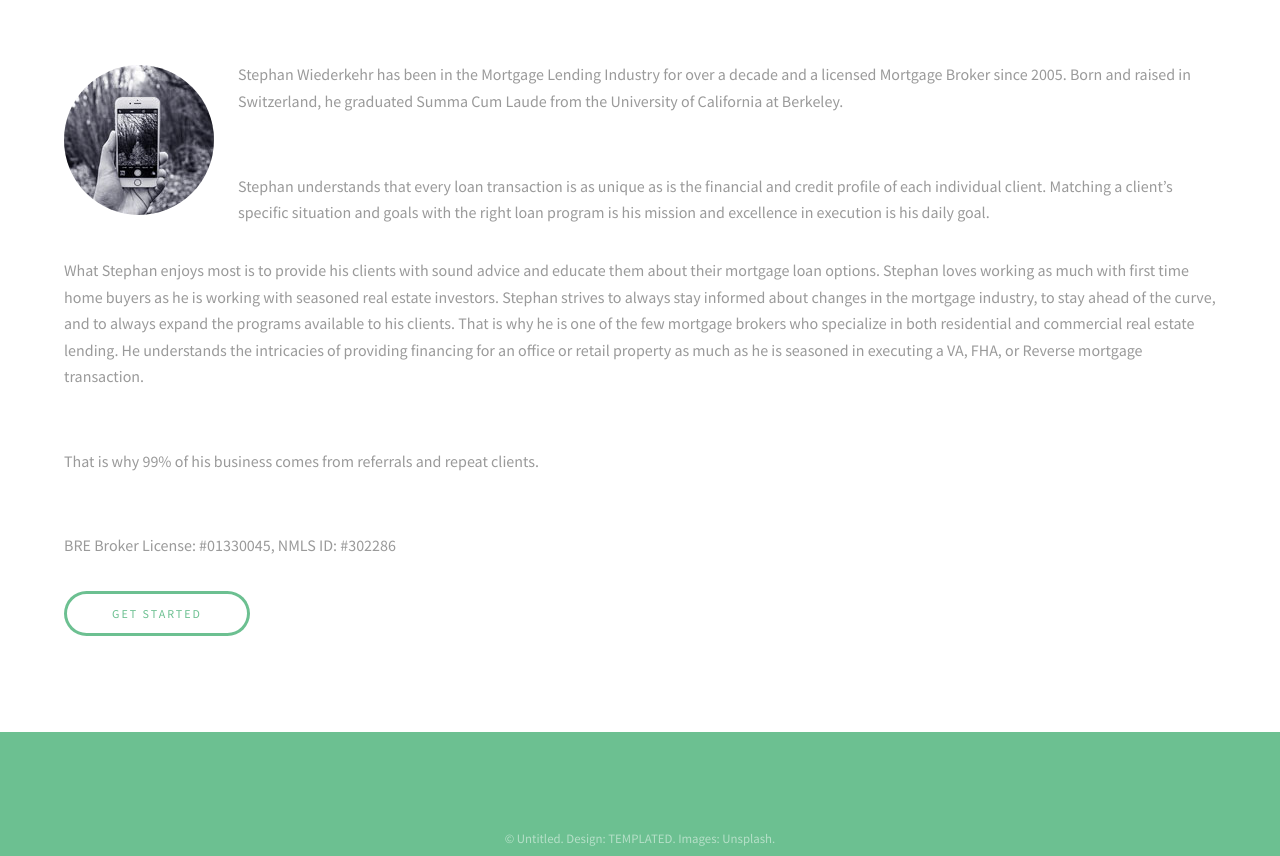
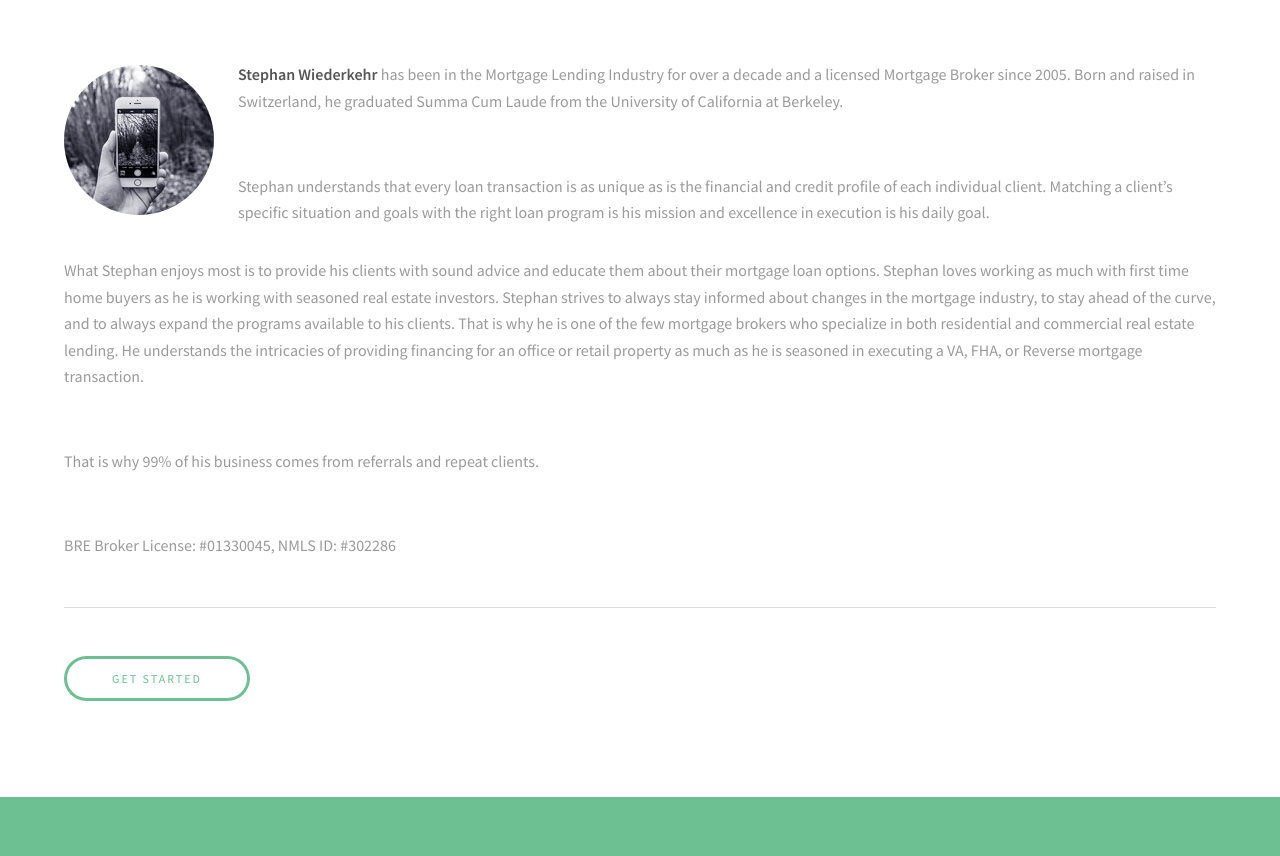
Before and after one commit to awiddy/Pacific-Mortgage, a plain HTML site: page aboutUs.html in a window 1280 px wide. Shown: the part 241-1097 px from the top of the page. Drawn offline with Linux system fonts and the light colour scheme.

Commit message:
Update aboutUs.html

```diff
--- a/aboutUs.html
+++ b/aboutUs.html
@@ -38,7 +38,7 @@
 					<div class="image round left">
 						<img src="images/pic01.jpg" alt="Pic 01" />
 					</div>
-					<p>Stephan Wiederkehr has been in the Mortgage Lending Industry for over a decade and a licensed Mortgage
+					<p><strong>Stephan Wiederkehr</strong> has been in the Mortgage Lending Industry for over a decade and a licensed Mortgage
 Broker since 2005. Born and raised in Switzerland, he graduated Summa Cum Laude from the University of
 California at Berkeley.			</p>
 
@@ -70,6 +70,8 @@ VA, FHA, or Reverse mortgage transaction.</p>
 
 					<p>BRE Broker License: #01330045, NMLS ID: #302286</p>
 
+					<hr class="major" /> <!--lineeeeeeee-->
+
 					<A HREF="https://awiddy.github.io/#formJump" class="button">Get Started</A>
 
 				</div>
```
